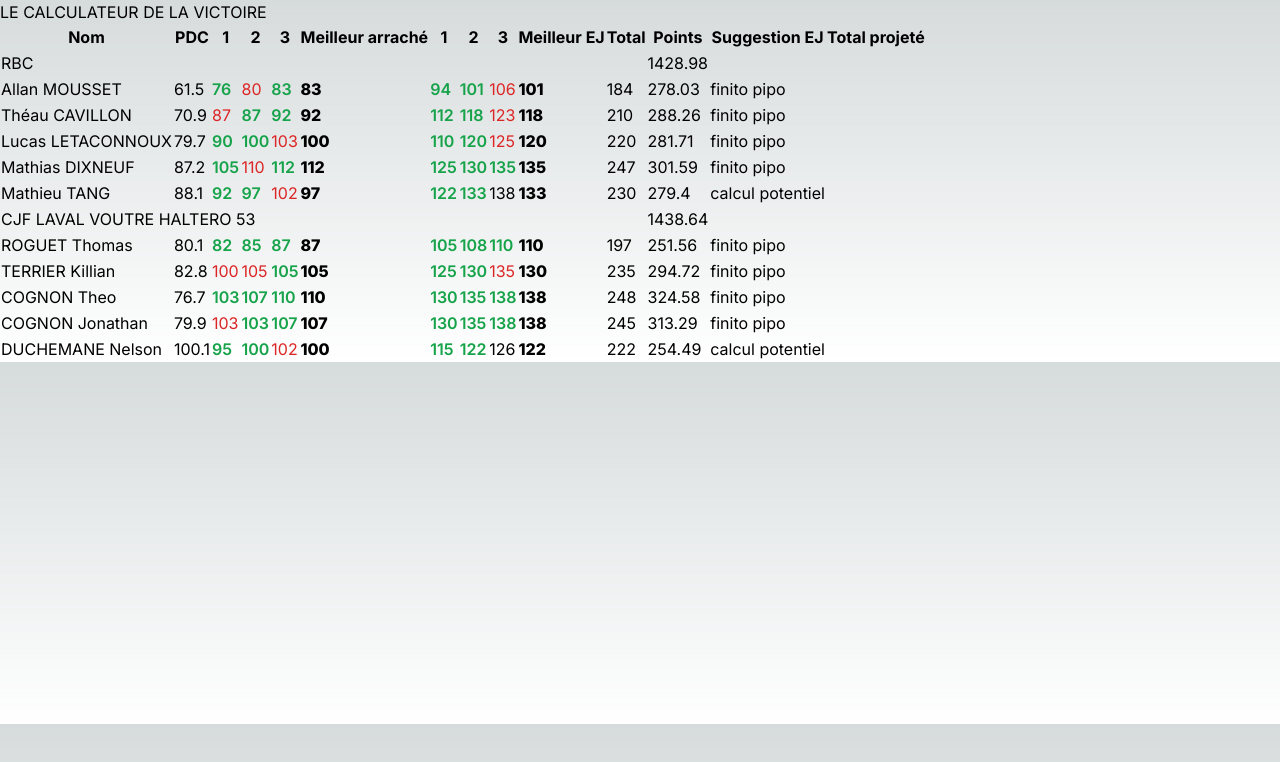
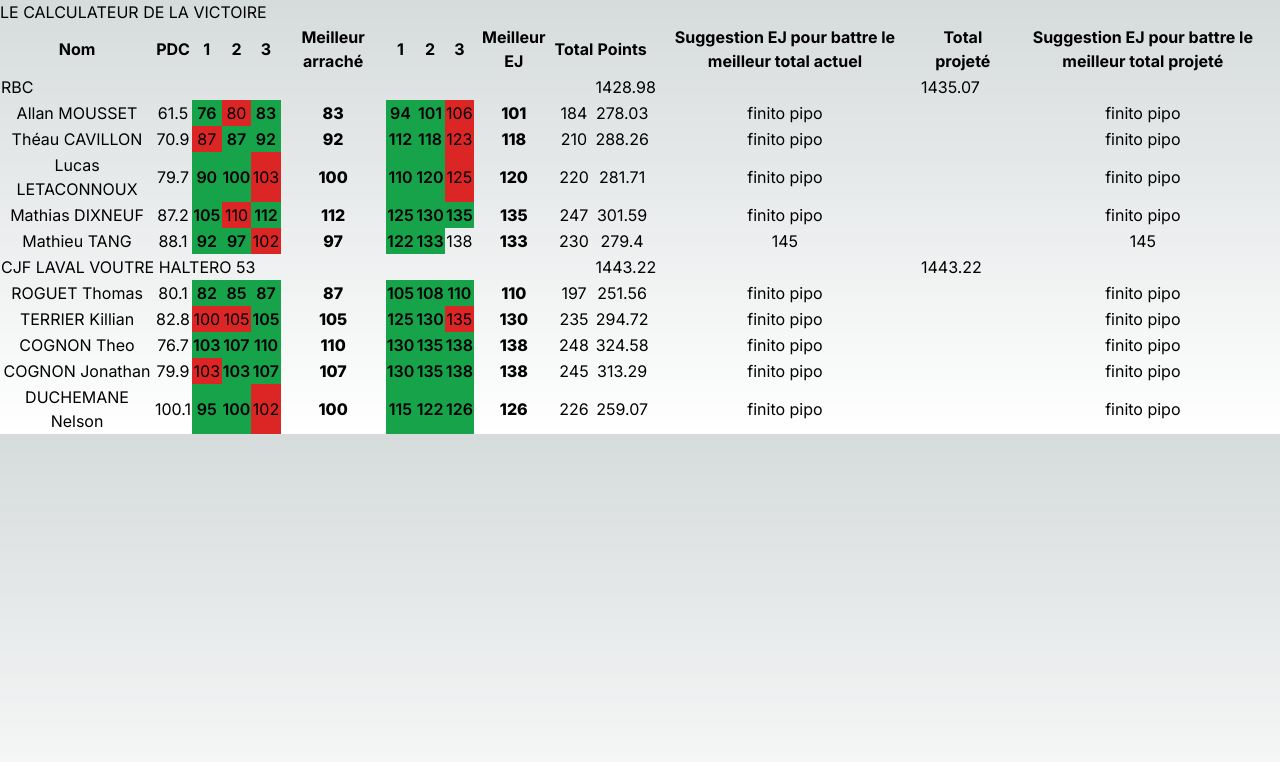
Before and after one commit to crhk/Sinclair-calculator, a Next.js app: page / in a window 1280 px wide. Shown: the top 762 px of the page. Built offline with nearby package versions, Linux system fonts and the light colour scheme.

Commit message:
v1 to calculate CJ
remove console

```diff
--- a/src/app/data/data.ts
+++ b/src/app/data/data.ts
@@ -5,25 +5,24 @@ interface Attempt {
     status: Status
 }
 
-interface Player {
+export interface Player {
     name: string
     snatches: Attempt[]
     cjs: Attempt[]
     bw: number
 }
 
-interface Team {
-    teamName: string
+export interface Team {
+    team: { name: string, total: number }
     players: Player[]
 }
 
-interface TableData {
-    data: Team[]
-}
-
-export const data = [
+export const data: Team[] = [
     {
-        teamName: 'RBC',
+        team: {
+            name: 'RBC',
+            total: 1428.98
+        },
         players: [
             {
                 name: 'Allan MOUSSET',
@@ -58,8 +57,10 @@ export const data = [
         ]
     },
     {
-        teamName: 'CJF LAVAL VOUTRE HALTERO 53',
-        players: [
+        team: {
+            name: 'CJF LAVAL VOUTRE HALTERO 53',
+            total: 1443.22
+        },        players: [
             {
                 name: 'ROGUET Thomas',
                 bw: 80.10,
@@ -88,7 +89,7 @@ export const data = [
                 name: 'DUCHEMANE Nelson',
                 bw: 100.10,
                 snatches: [{ weight: 95, status: 'good lift' }, { weight: 100, status: 'good lift' }, { weight: 102, status: 'no lift' }],
-                cjs: [{ weight: 115, status: 'good lift' }, { weight: 122, status: 'good lift' }, { weight: 126, status: 'to do' }],
+                cjs: [{ weight: 115, status: 'good lift' }, { weight: 122, status: 'good lift' }, { weight: 126, status: 'good lift' }],
             },
         ]
     }
--- /dev/null
+++ b/src/app/hooks/useTeams.ts
@@ -0,0 +1,33 @@
+import { data } from "../data/data";
+import { coefficients } from "../data/coefficients";
+
+import { useEffect, useState } from "react"
+
+export const useTeams = () => {
+    const [actualBestIWFTeam, setActualBestIWFTeam] = useState<number>(0)
+    const [projectedBestIWFTeam, setProjectedBestIWFTeam] = useState<number>(0)
+
+    useEffect(() => {
+        data.forEach(({ team, players }) => {
+            setActualBestIWFTeam(prev => team.total > prev ? team.total : prev )
+
+            const projectedTeamTotal = Math.round(players.reduce((current, { bw, snatches, cjs }) => {
+                const maxSnatch = Math.max(...snatches.filter(({ status }) => status === 'good lift' || status === 'to do').map(({ weight }) => weight))
+                const maxCJ = Math.max(...cjs.filter(({ status }) => status === 'good lift' || status === 'to do').map(({ weight }) => weight))
+
+                const total = maxSnatch + maxCJ
+
+                const sinclair = Math.floor(total*coefficients[bw]*100) / 100
+                return current + sinclair
+              }, 0 )*100) / 100
+
+              setProjectedBestIWFTeam(prev => projectedTeamTotal > prev ? projectedTeamTotal : prev)
+        });
+    }, [])
+
+    return {
+        actualBestIWFTeam,
+        projectedBestIWFTeam
+    }
+
+}
--- /dev/null
+++ b/src/app/lib/calculateCJ.ts
@@ -0,0 +1,24 @@
+import { Player, Team } from "../data/data";
+import { coefficients } from "../data/coefficients";
+
+export const calculateCJ = (IWFToBeat: number, team: Team, player: Player, projectedCJ: number): number => {
+    const teamTotal = team.team.total
+    const { snatches, cjs, bw } = player
+
+    const maxSnatch = Math.max(...snatches.filter(({ status }) => status === 'good lift').map(({ weight }) => weight))
+    const maxCJ = Math.max(...cjs.filter(({ status }) => status === 'good lift').map(({ weight }) => weight))
+
+    const actualTotal = maxSnatch + maxCJ
+    const projectedTotal = maxSnatch + projectedCJ
+    const actualSinclair = Math.floor(actualTotal*coefficients[bw]*100) / 100
+    const projectedSinclair = Math.floor(projectedTotal*coefficients[bw]*100) / 100
+
+    const teamTotalWithoutPlayer = teamTotal - actualSinclair
+    const projectedTeamTotal = teamTotalWithoutPlayer + projectedSinclair
+
+    if (projectedTeamTotal > IWFToBeat) {
+        return projectedCJ
+    }
+
+    return calculateCJ(IWFToBeat, team, player, projectedCJ+1)
+}
--- a/src/app/page.tsx
+++ b/src/app/page.tsx
@@ -1,13 +1,17 @@
+"use client";
+
 import { Fragment } from "react";
 import { Status, data } from "./data/data";
 import { coefficients } from "./data/coefficients";
+import { useTeams } from "./hooks/useTeams";
+import { calculateCJ } from "./lib/calculateCJ";
 
 const getClassName = (status: string) => {
   switch(status) {
     case 'good lift':
-      return 'text-green-600 font-semibold'
+      return 'bg-green-600 font-semibold'
     case "no lift":
-      return 'text-red-600'
+      return 'bg-red-600'
     case 'to do':
     default:
       return ''
@@ -15,10 +19,12 @@ const getClassName = (status: string) => {
 }
 
 export default function Home() {
+  const { actualBestIWFTeam, projectedBestIWFTeam } = useTeams()
+
   return (
     <>
       <h1>LE CALCULATEUR DE LA VICTOIRE</h1>
-      <table>
+      <table className='text-center'>
         <thead>
           <tr>
             <th>Nom</th>
@@ -33,21 +39,26 @@ export default function Home() {
             <th>Meilleur EJ</th>
             <th>Total</th>
             <th>Points</th>
-            <th>Suggestion EJ</th>
+            <th>Suggestion EJ pour battre le meilleur total actuel</th>
             <th>Total projeté</th>
+            <th>Suggestion EJ pour battre le meilleur total projeté</th>
           </tr>
         </thead>
         <tbody>
-          {data.map(({ teamName, players }) => {
-            return <Fragment key={teamName}>
+          {data.map(elem => {
+            const { team, players } = elem
+            return <Fragment key={team.name}>
               <tr>
-                <td colSpan={11}>
-                {teamName}
+                <td colSpan={11} className='text-left'>
+                {team.name}
                 </td>
-                <td>
-                  {Math.floor(players.reduce((current, { bw, snatches, cjs }) => {
-                    const maxSnatch = Math.max(...snatches.filter(({ status }) => status === 'good lift').map(({ weight }) => weight))
-                    const maxCJ = Math.max(...cjs.filter(({ status }) => status === 'good lift').map(({ weight }) => weight))
+                <td colSpan={2} className='text-left'>
+                  {team.total}
+                </td>
+                <td className='text-left'>
+                  {Math.round(players.reduce((current, { bw, snatches, cjs }) => {
+                    const maxSnatch = Math.max(...snatches.filter(({ status }) => status === 'good lift' || status === 'to do').map(({ weight }) => weight))
+                    const maxCJ = Math.max(...cjs.filter(({ status }) => status === 'good lift' || status === 'to do').map(({ weight }) => weight))
 
                     const total = maxSnatch + maxCJ
 
@@ -56,7 +67,8 @@ export default function Home() {
                   }, 0 )*100) / 100}
                 </td>
               </tr>
-              {players.map(({ name, bw, snatches, cjs }) => {
+              {players.map(player => {
+                const { name, bw, snatches, cjs } = player
                 const maxSnatch = Math.max(...snatches.filter(({ status }) => status === 'good lift').map(({ weight }) => weight))
                 const maxCJ = Math.max(...cjs.filter(({ status }) => status === 'good lift').map(({ weight }) => weight))
 
@@ -82,7 +94,11 @@ export default function Home() {
                   <td>{total}</td>
                   <td>{sinclair}</td>
                   <td>
-                    {cjs.filter(({ status }) => status === 'to do').length < 1 ? 'finito pipo': 'calcul potentiel'}
+                    {cjs.filter(({ status }) => status === 'to do').length < 1 ? 'finito pipo': calculateCJ(actualBestIWFTeam, elem, player, cjs.filter(({ status }) => status === 'to do')[0].weight)}
+                  </td>
+                  <td></td>
+                  <td>
+                    {cjs.filter(({ status }) => status === 'to do').length < 1 ? 'finito pipo': calculateCJ(projectedBestIWFTeam, elem, player, cjs.filter(({ status }) => status === 'to do')[0].weight)}
                   </td>
                 </tr>
               }
```
